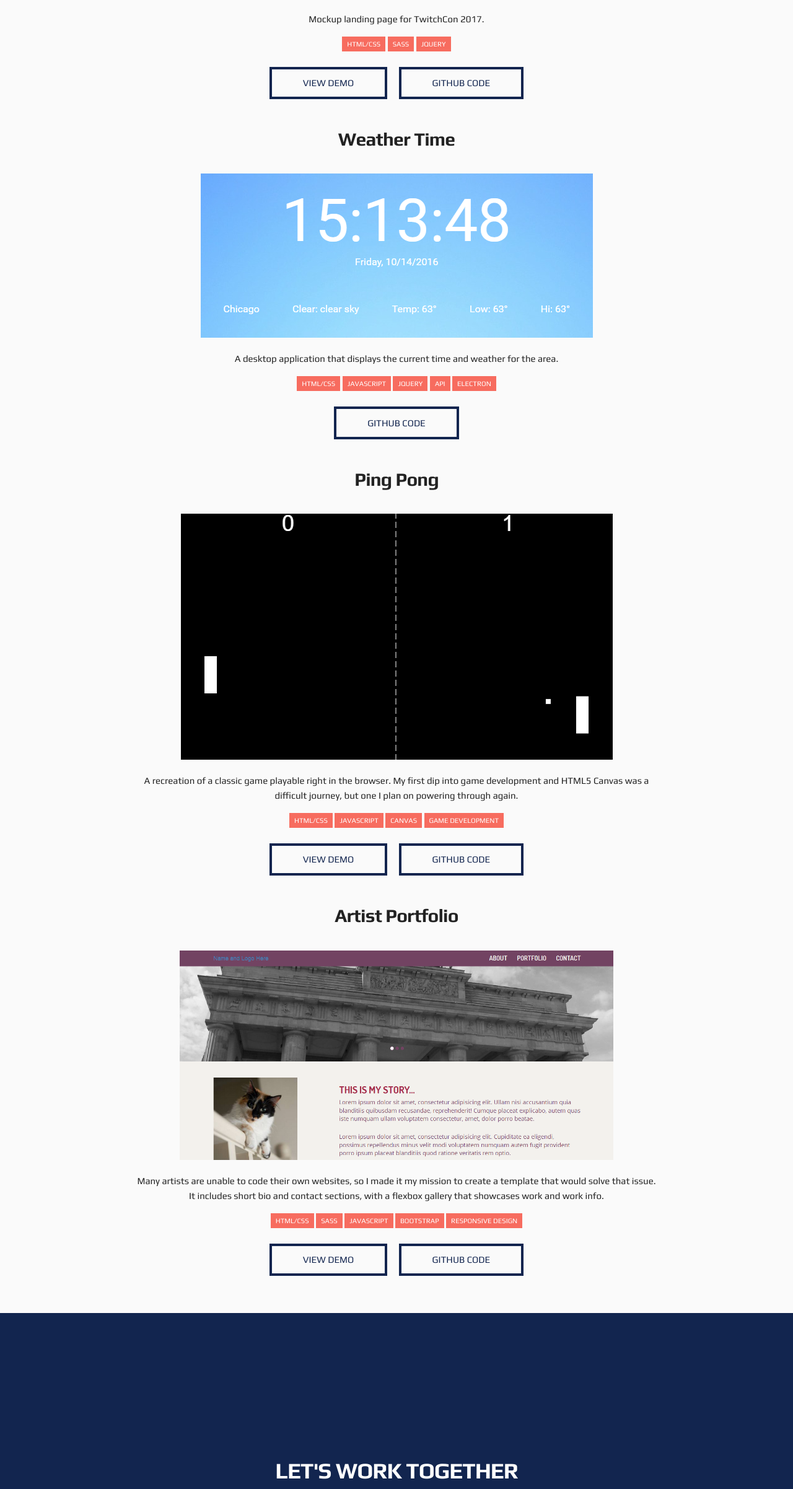
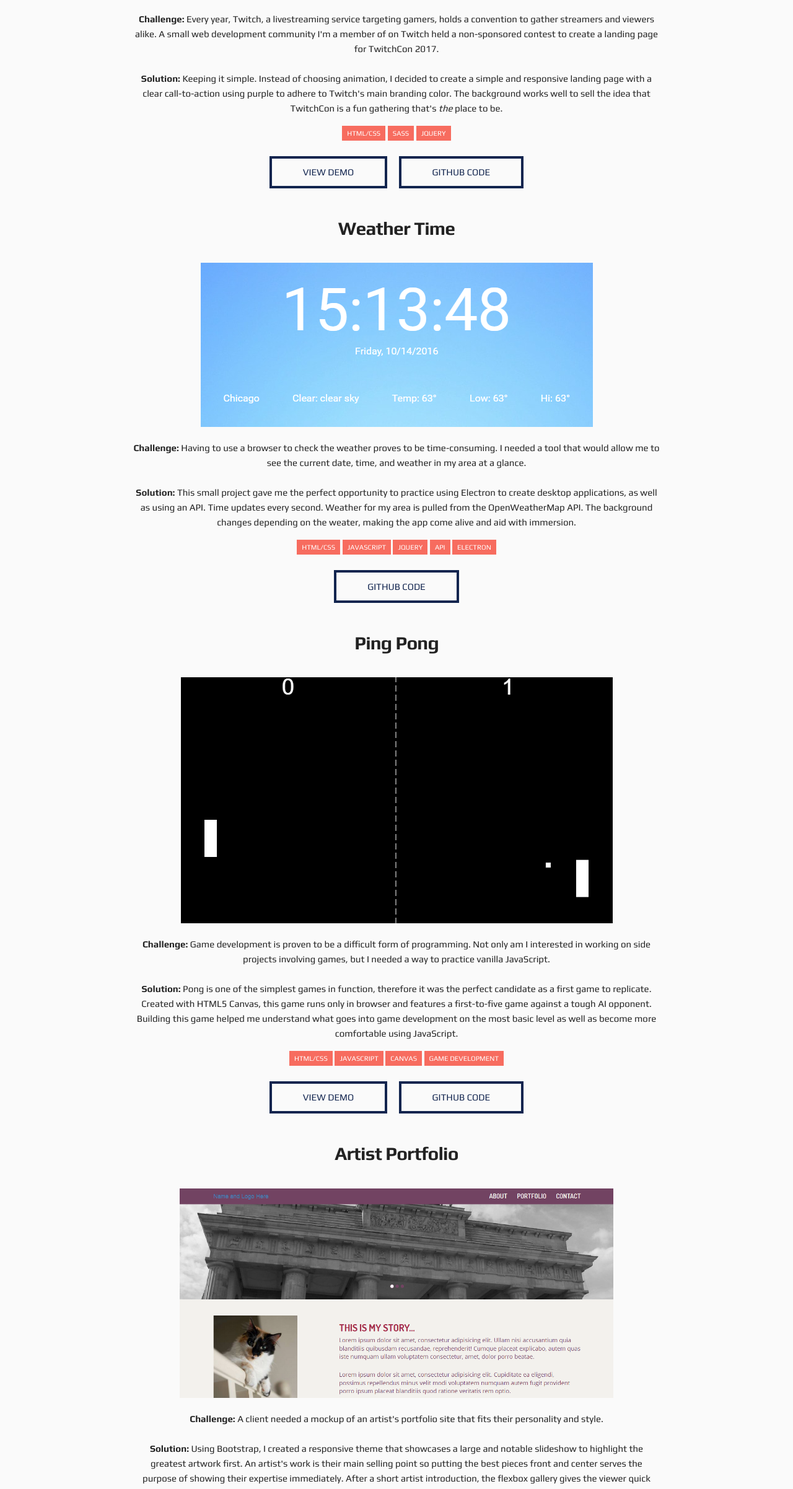
Before and after one commit to anechol/portfolio-site, a website: page app/index.html in a window 1280 px wide. Shown: the part 2267-4670 px from the top of the page at 62% size. Drawn offline with Linux system fonts and the light colour scheme.

Commit message:
Adds more info for projects.

```diff
--- a/app/index.html
+++ b/app/index.html
@@ -130,8 +130,9 @@
 							<figcaption>
 								<h4>TwitchCon 2017</h4>
 							</figcaption>
-							<img src="/img/twitchcon.png" alt="Image displaying a preview of a weather application.">
-							<figcaption>Mockup landing page for TwitchCon 2017.</figcaption>
+							<img src="/img/twitchcon.png" alt="Image displaying a preview of a landing page for Twitch.">
+							<figcaption><strong>Challenge: </strong>Every year, Twitch, a livestreaming service targeting gamers, holds a convention to gather streamers and viewers alike. A small web development community I'm a member of on Twitch held a non-sponsored contest to create a landing page for TwitchCon 2017. <br> <br>
+							<strong>Solution: </strong>Keeping it simple. Instead of choosing animation, I decided to create a simple and responsive landing page with a clear call-to-action using purple to adhere to Twitch's main branding color. The background works well to sell the idea that TwitchCon is a fun gathering that's <em>the</em> place to be.</figcaption>
 							<ul class="tags">
 								<li>HTML/CSS</li>
 								<li>Sass</li>
@@ -147,7 +148,8 @@
 								<h4>Weather Time</h4>
 							</figcaption>
 							<img src="/img/weather.png" alt="Image displaying a preview of a weather application.">
-							<figcaption>A desktop application that displays the current time and weather for the area.</figcaption>
+							<figcaption><strong>Challenge: </strong>Having to use a browser to check the weather proves to be time-consuming. I needed a tool that would allow me to see the current date, time, and weather in my area at a glance.<br> <br>
+							<strong>Solution: </strong>This small project gave me the perfect opportunity to practice using Electron to create desktop applications, as well as using an API. Time updates every second. Weather for my area is pulled from the OpenWeatherMap API. The background changes depending on the weater, making the app come alive and aid with immersion.</figcaption>
 							<ul class="tags">
 								<li>HTML/CSS</li>
 								<li>JavaScript</li>
@@ -164,7 +166,8 @@
 								<h4>Ping Pong</h4>
 							</figcaption>
 							<img src="/img/pong.png" alt="Image displaying a preview of a ping pong browser game.">
-							<figcaption>A recreation of a classic game playable right in the browser. My first dip into game development and HTML5 Canvas was a difficult journey, but one I plan on powering through again.</figcaption>
+							<figcaption><strong>Challenge: </strong>Game development is proven to be a difficult form of programming. Not only am I interested in working on side projects involving games, but I needed a way to practice vanilla JavaScript.<br> <br>
+							<strong>Solution: </strong>Pong is one of the simplest games in function, therefore it was the perfect candidate as a first game to replicate. Created with HTML5 Canvas, this game runs only in browser and features a first-to-five game against a tough AI opponent. Building this game helped me understand what goes into game development on the most basic level as well as become more comfortable using JavaScript.</figcaption>
 							<ul class="tags">
 								<li>HTML/CSS</li>
 								<li>JavaScript</li>
@@ -181,7 +184,8 @@
 								<h4>Artist Portfolio</h4>
 							</figcaption>
 							<img src="/img/artist-site.png" alt="Image displaying a preview of an artist portfolio template.">
-							<figcaption>Many artists are unable to code their own websites, so I made it my mission to create a template that would solve that issue. It includes short bio and contact sections, with a flexbox gallery that showcases work and work info.</figcaption>
+							<figcaption><strong>Challenge: </strong>A client needed a mockup of an artist's portfolio site that fits their personality and style.<br> <br>
+							<strong>Solution: </strong>Using Bootstrap, I created a responsive theme that showcases a large and notable slideshow to highlight the greatest artwork first. An artist's work is their main selling point so putting the best pieces front and center serves the purpose of showing their expertise immediately. After a short artist introduction, the flexbox gallery gives the viewer quick access to information on each art piece without opening a new page. Flexbox made it easy to organize the works of art on all devices. Finally, links to forms of contact and the artist's terms of service are included for freelance purposes.</figcaption>
 							<ul class="tags">
 								<li>HTML/CSS</li>
 								<li>Sass</li>
--- a/app/sass/layout/_footer.sass
+++ b/app/sass/layout/_footer.sass
@@ -4,7 +4,7 @@
 	background: $blue
 	color: white
 	text-align: center
-	// overflow: hidden
+	overflow: hidden
 
 .table
 	+table
```
Also changed, not shown: app/css/main.css, 1 other file.
